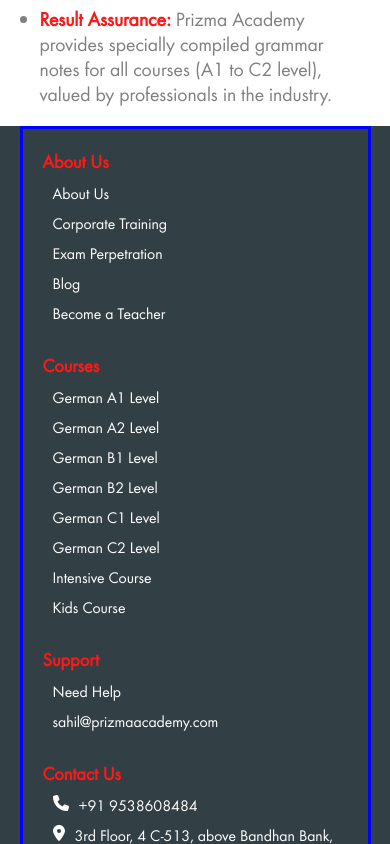
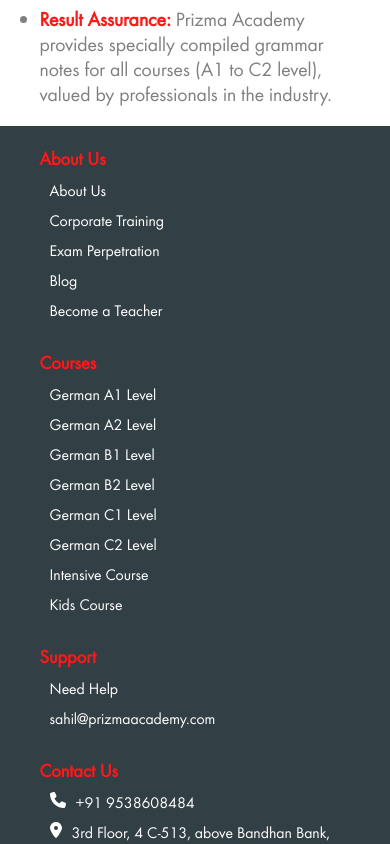
Before and after one commit to PrajwalHS2609/Language-Classes, a React (Create React App) app: page / in a window 390 px wide. Shown: the part 9460-10304 px from the top of the page. Built offline with nearby package versions, Linux system fonts and the light colour scheme.

Commit message:
footer update

```diff
--- a/src/Components/Footer/Footer.css
+++ b/src/Components/Footer/Footer.css
@@ -63,7 +63,7 @@
 }
 @media screen and (min-width: 320px) and (max-width: 768px) {
   .footer1Container {
-    border: solid blue;
+    /* border: solid blue; */
     display: flex;
     justify-content: space-evenly;
     align-items: flex-start;
```
